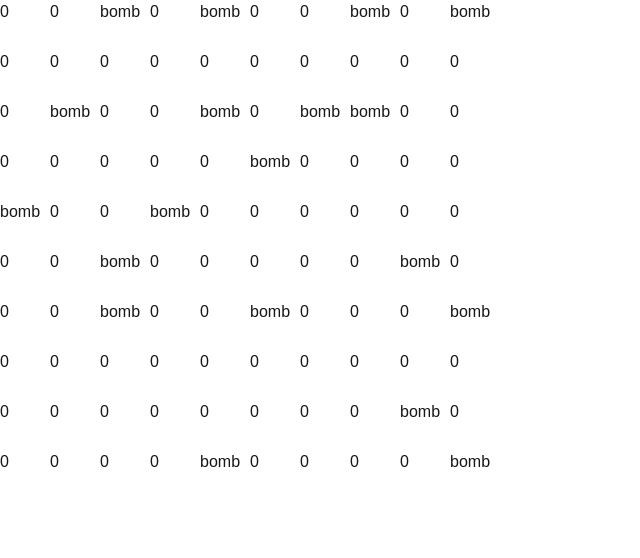
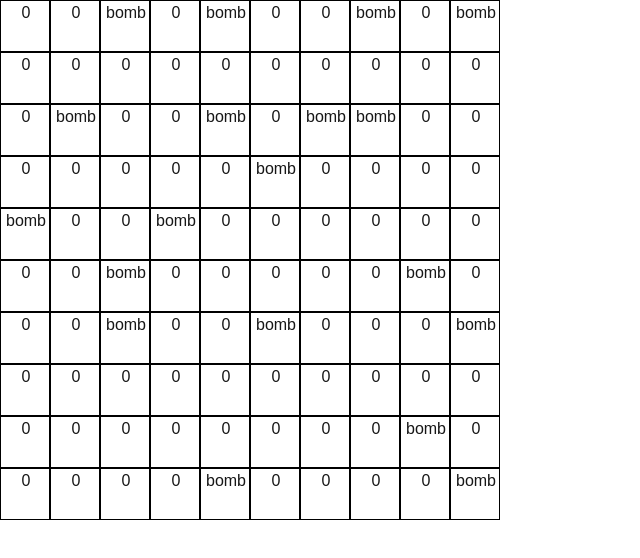
Before and after one commit to andredeloliveira/minesweeper, a Next.js app: page / in a window 1280 px wide. Shown: the top 558 px of the page, without its empty margins (0-640 px from the left). Built offline with nearby package versions, Linux system fonts and the light colour scheme.

Commit message:
Add game logic
- When the game ends, and alert is shown
- Value updates according to the amount of bombs surrounding the cell

```diff
--- a/src/app/globals.css
+++ b/src/app/globals.css
@@ -29,7 +29,9 @@ body {
 .col {
   display: flex;
   flex-direction: column;
-  width: 50px
+  width: 50px;
+  border: 1px solid black;
+  text-align: center;
 }
 
 .cell {
--- a/src/app/page.tsx
+++ b/src/app/page.tsx
@@ -1,4 +1,7 @@
 "use client"
+
+import { useEffect, useState } from "react";
+
 type CellValue = number | 'bomb'
 
 type CellState = "flagged" | "hidden" | "revealed"
@@ -8,26 +11,41 @@ type Cell = {
   value: CellValue;
 }
 
-const MineSweeper = () => {
-  const rows: number = 10
-  const columns: number = 10
-  const cells: Cell[][] = generateBoard(rows, columns)
+type GameBoard = {
+  rows: number;
+  columns: number;
+}
 
 
+const MineSweeper = ({ board, rows, columns }: { board: Cell[][], rows: number, columns: number }) => {
+  const [cells, setCells] = useState<Cell[][]>([])
 
-  function generateBoard(rows: number, columns: number): Cell[][] {
-    return Array(rows).fill(null).map(() => {
-      return Array(columns).fill(null).map(() => {
-        return { state: "hidden", value: Math.random() > 0.8 ? "bomb" : 0}
-      })
-    })
-  }
-
+  useEffect(() => {
+    setCells(board)
+  }, [board])
 
   // considers the position of the cell, to guarantee it will be updated
   function handleOnClick(i: number, j: number) {
-    console.log("clicked")
-    console.log(cells[i][j])
+    const cellsToUpdate = [...cells]
+    const clickedCell = cellsToUpdate[i][j]
+    let bombsAround = 0
+    if (clickedCell.value !== 'bomb') {
+      for (let k = i - 1; k <= i+1; k++) {
+        for (let l = j -1; l <= j+1; l++) {
+          if (k >= rows || l >= columns || k < 0 || l < 0) {
+            continue;
+          }
+          const neighbour = cellsToUpdate[k][l]
+          if (neighbour.value === 'bomb') {
+            bombsAround += 1
+          }
+        }
+      }
+      clickedCell.value = bombsAround
+      setCells(cellsToUpdate)
+    } else {
+      alert('game over')
+    }
   }
 
   return (
@@ -57,10 +75,22 @@ function CellComponent(props: Cell) {
   )
 }
 
+
+function generateBoard(rows: number, columns: number): Cell[][] {
+  return Array(rows).fill(null).map(() => {
+    return Array(columns).fill(null).map(() => {
+      return { state: "hidden", value: Math.random() > 0.8 ? "bomb" : 0}
+    })
+  })
+}
+
 export default function Home() {
+  const rows = 10
+  const columns = 10
+  const seededBoard: Cell[][] = generateBoard(rows, columns)
   return (
     <div>
-      <MineSweeper />
+      <MineSweeper board={seededBoard} rows={rows} columns={columns}/>
     </div>
   );
 }
```
